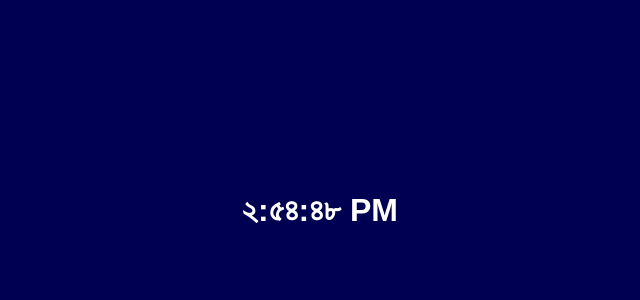
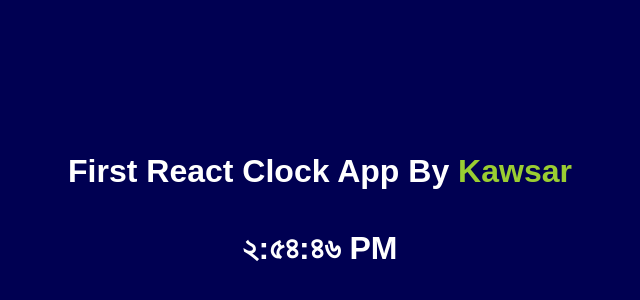
Before and after one commit to learnwithkawsar721/React-clock-app, a React (Create React App) app: page / in a window 1280 px wide. Shown: the part 190-490 px from the top of the page, without its empty margins (320-960 px from the left). Built offline with nearby package versions, Linux system fonts and the light colour scheme.

Commit message:
add title

```diff
--- a/public/assets/css/style.css
+++ b/public/assets/css/style.css
@@ -16,6 +16,13 @@ body{
    width: 100%;
     height: 100vh;
 }
+.text-center{
+    text-align: center;
+}
 .text{
     color: #fff;
+    padding: 20px;
 }
+.text span{
+    color: yellowgreen;
+}
--- a/src/components/Clock.js
+++ b/src/components/Clock.js
@@ -25,9 +25,12 @@ class Clock extends React.Component{
     render(){
       return (
        <div className="clock">
+          <div className="text-center">
+          <h1 className="text">First React Clock App By <span>Kawsar</span></h1>
             <h1 className="text">
                  {this.state.date.toLocaleTimeString(this.props.local)}
             </h1>
+          </div>
        </div>
       );
     }
```
